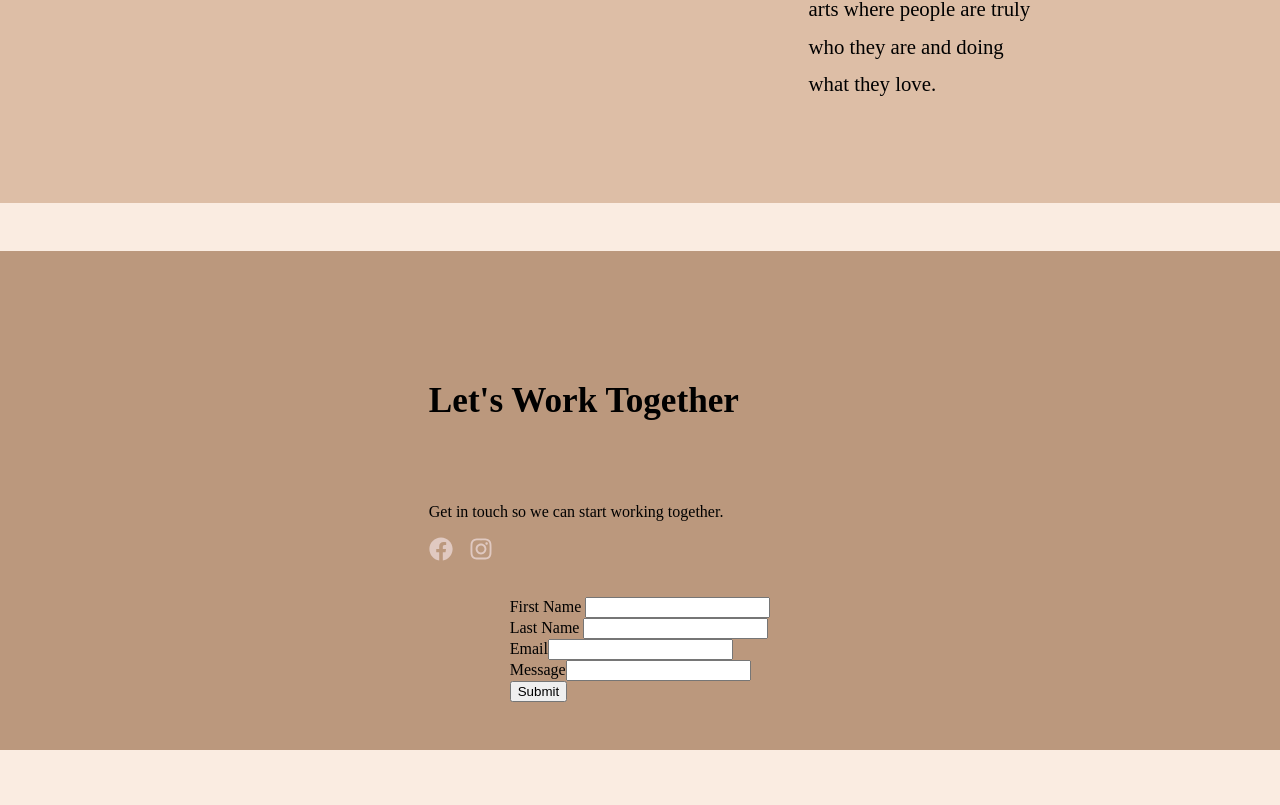
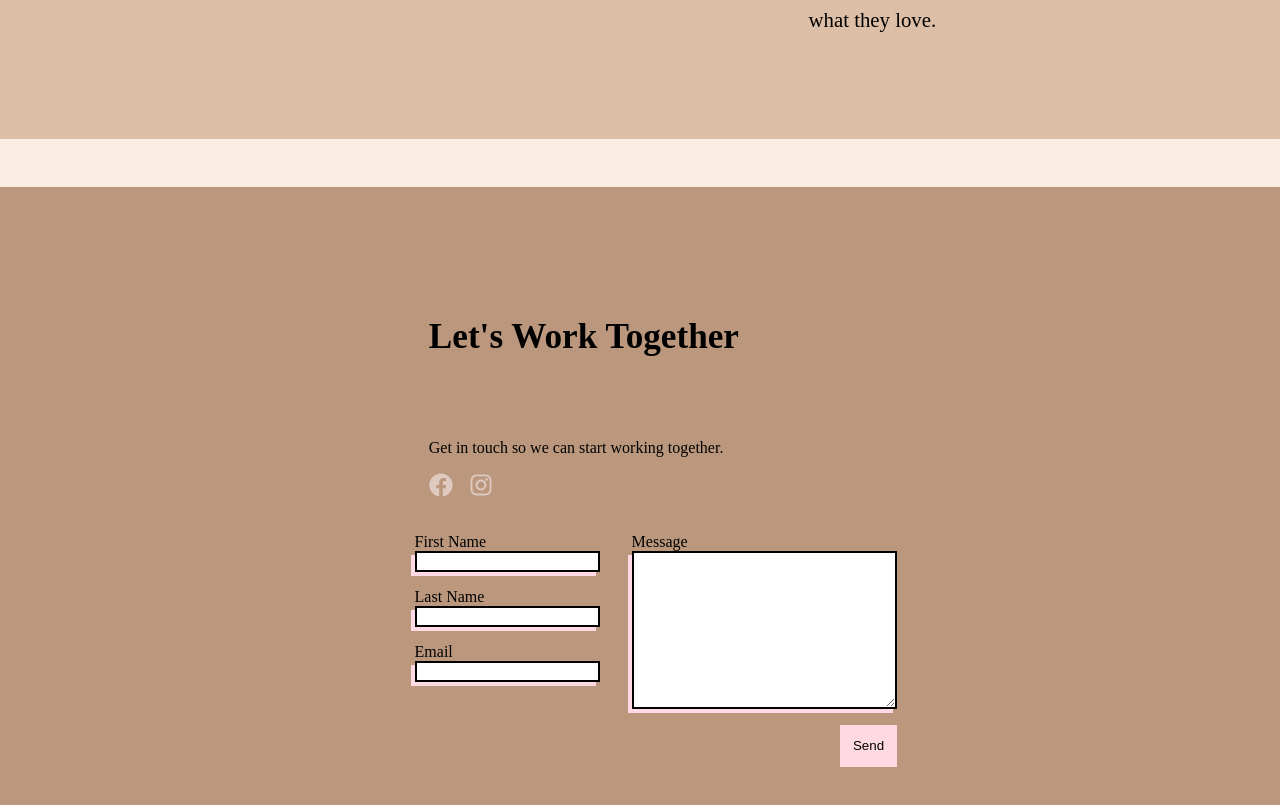
Before and after one commit to owlsCloud/Andrea-Portfolio, a React (Create React App) app: page /about in a window 1280 px wide. Shown: the part 900-1705 px from the top of the page. Before the commit the page ends 1650 px from the top, so only its background shows below. Built offline with nearby package versions, Linux system fonts and the light colour scheme; the HTML template or start-up script is replaced by a standard one.

Commit message:
conact form about

```diff
--- a/src/components/BSForm.js
+++ b/src/components/BSForm.js
@@ -1,30 +1,34 @@
 import React from "react";
-import { Form, Button } from "react-bootstrap";
+import "../styles/form.scss";
 function BSForm() {
   return (
-    <Form>
-      <Form.Group className="mb-3" controlId="formBasicFirst">
-        <Form.Label>First Name </Form.Label>
-        <Form.Control type="text" />
-      </Form.Group>
-      <Form.Group className="mb-3" controlId="formBasicLast">
-        <Form.Label>Last Name </Form.Label>
-        <Form.Control type="text" />
-      </Form.Group>
-      <Form.Group className="mb-3" controlId="formBasicEmail">
-        <Form.Label>Email</Form.Label>
-        <Form.Control type="text" />
-      </Form.Group>
-
-      <Form.Group className="mb-3" controlId="formBasicMsg">
-        <Form.Label>Message</Form.Label>
-        <Form.Control type="text" />
-      </Form.Group>
-
-      <Button variant="primary" type="submit">
-        Submit
-      </Button>
-    </Form>
+    <form action="">
+      <div className="form">
+        <div>
+          <div className="form__first-name">
+            <label htmlFor="">First Name</label>
+            <input type="text" />
+          </div>
+          <div className="form__last-name">
+            <label htmlFor="">Last Name</label>
+            <input type="text" />
+          </div>
+          <div className="form__email">
+            <label htmlFor="">Email</label>
+            <input type="text" />
+          </div>
+        </div>
+        <div className="form-right">
+          <div className="form__msg">
+            <label htmlFor="">Message</label>
+            <textarea name="" id="" cols="30" rows="10"></textarea>
+          </div>
+          <div className="form__btn">
+            <input type="submit" value="Send" />
+          </div>
+        </div>
+      </div>
+    </form>
   );
 }
 
--- /dev/null
+++ b/src/styles/form.scss
@@ -0,0 +1,33 @@
+.form {
+  display: flex;
+
+  &__first-name,
+  &__last-name,
+  &__email {
+    display: flex;
+    flex-direction: column;
+    margin: 0 2em 1em;
+    input {
+      border: 2px solid black;
+      box-shadow: -4px 4px #ffdae4;
+    }
+  }
+
+  &__msg {
+    display: flex;
+    flex-direction: column;
+    textarea {
+      border: 2px solid black;
+      box-shadow: -4px 4px #ffdae4;
+    }
+  }
+  &__btn {
+    margin-top: 1em;
+    margin-left: 13em;
+    input {
+      background-color: #fed9e2;
+      padding: 1em 1em;
+      border: none;
+    }
+  }
+}
```
